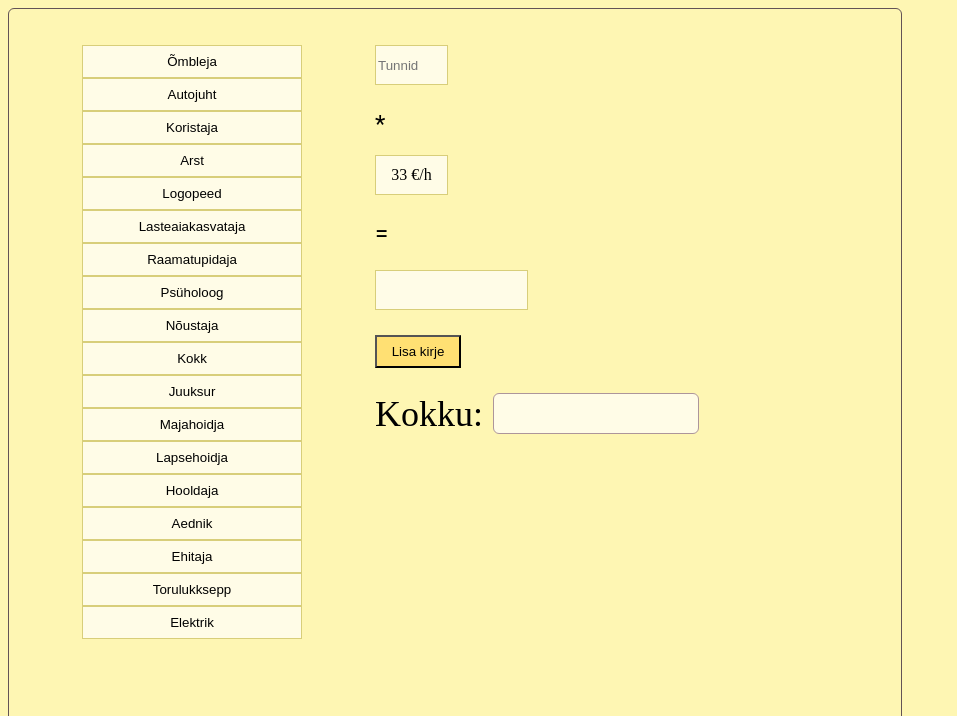
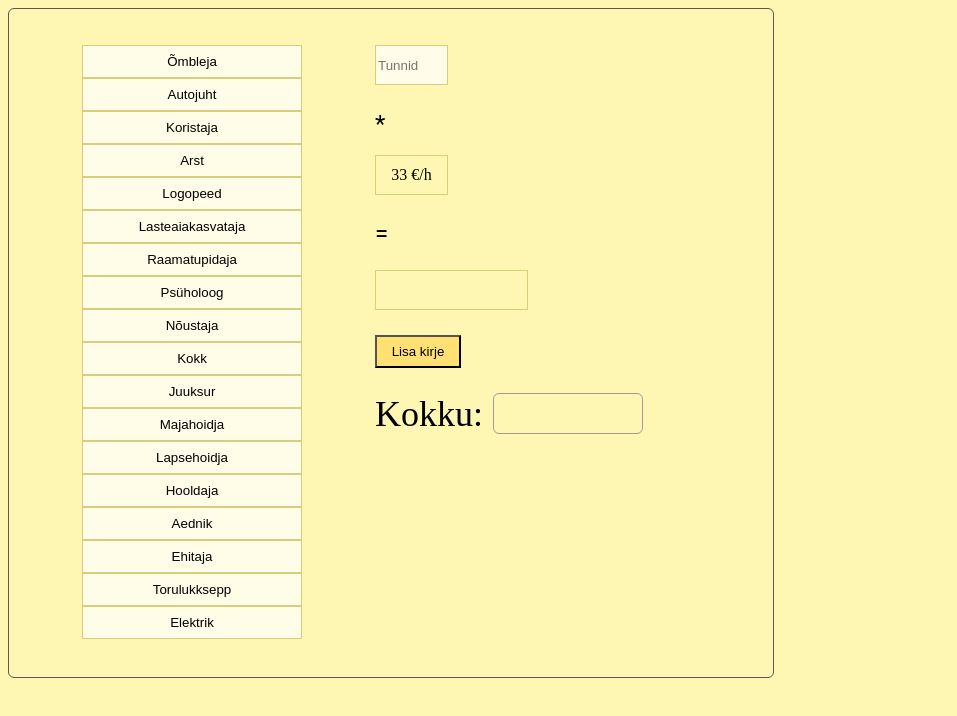
Before and after one commit to MTUEma/Kalkulaator, a plain HTML site: page index.html in a window 1280 px wide. Shown: the top 716 px of the page, without its empty margins (0-957 px from the left). Drawn offline with Linux system fonts and the light colour scheme.

Commit message:
Update style.css

```diff
--- a/style.css
+++ b/style.css
@@ -30,7 +30,7 @@
     border: 1px solid #635356;
     box-sizing: border-box;
     border-radius: 6px;
-    height: 1200px;
+    height: 670px;
 }
 
 .job {
@@ -66,7 +66,7 @@
 
 }
 html {
-    width: 910px;
+    width: 782px;
     background-color: #FEF6B3;
 }
 .multiply{
@@ -85,7 +85,7 @@ html {
 .hrs{
     width: 73px;
     height: 40px;
-    background: #FFFCE7;
+
     border: 1px solid #D8CE7A;
     box-sizing: border-box;
     text-align: center;
@@ -107,7 +107,7 @@ html {
 .total_amount{
     width: 153px;
     height: 40px;
-    background: #FFFCE7;
+
     border: 1px solid #D8CE7A;
     box-sizing: border-box;
     padding-bottom: 10px;
@@ -142,11 +142,11 @@ html {
 
 }
 .number{
-    background: #FFFCE7;
+
     border: 1px solid #AD959B;
     box-sizing: border-box;
     border-radius: 6px;
-    width: 206px;
+    width: 150px;
     height: 41px;
     padding-left: 20px;
 
@@ -154,3 +154,11 @@ html {
 .total_box_emty{
     width: 10px;
 }
+.history{
+    display: flex;
+
+    width: 100px;
+    height: 100px;
+    background-color: red;
+    flex-direction: row;
+}
```
